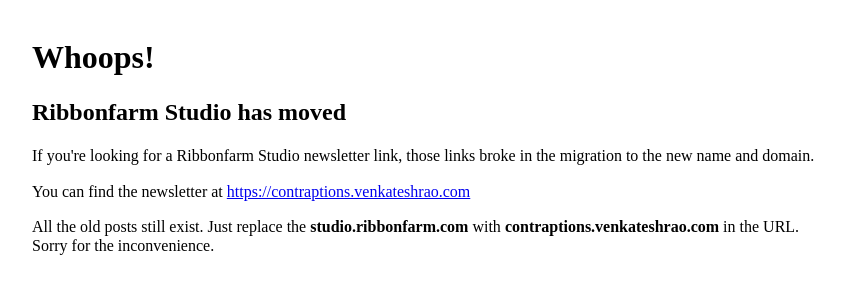
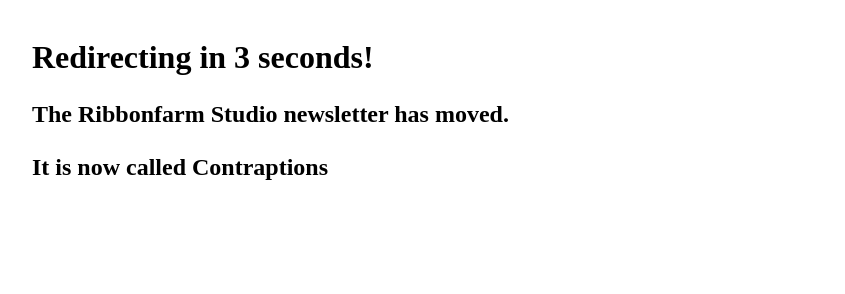
Before and after one commit to vgururao/studio, a plain HTML site: page 404.html in a window 1280 px wide. Shown: the whole page, without its empty margins (208-1053 px from the left). Drawn offline with Linux system fonts and the light colour scheme.

Commit message:
js dynamic redirect

```diff
--- a/404.html
+++ b/404.html
@@ -55,12 +55,11 @@
 </head>
 <body>
     <div id="pagebox">
-      <h1>Whoops!</h1>
+      <h1>Redirecting in 3 seconds!</h1>
       <hline/>
-      <h2>Ribbonfarm Studio has moved</h2>
-      <p>If you're looking for a Ribbonfarm Studio newsletter link, those links broke in the migration to the new name and domain.</p>
-      <p>You can find the newsletter at <a href= "https://contraptions.venkateshrao.com">https://contraptions.venkateshrao.com</a></p>
-      <p>All the old posts still exist. Just replace the <strong>studio.ribbonfarm.com</strong> with <strong>contraptions.venkateshrao.com</strong> in the URL. Sorry for the inconvenience.</p>
+      <h2><p>The Ribbonfarm Studio newsletter has moved.</p>
+
+      <p>It is now called <strong>Contraptions</strong></p></h2>
 
       <!-- Placeholder for manual redirect link -->
       <div id="manualRedirectLink"></div>
```
Also changed, not shown: index.html (+2 -1 lines).
